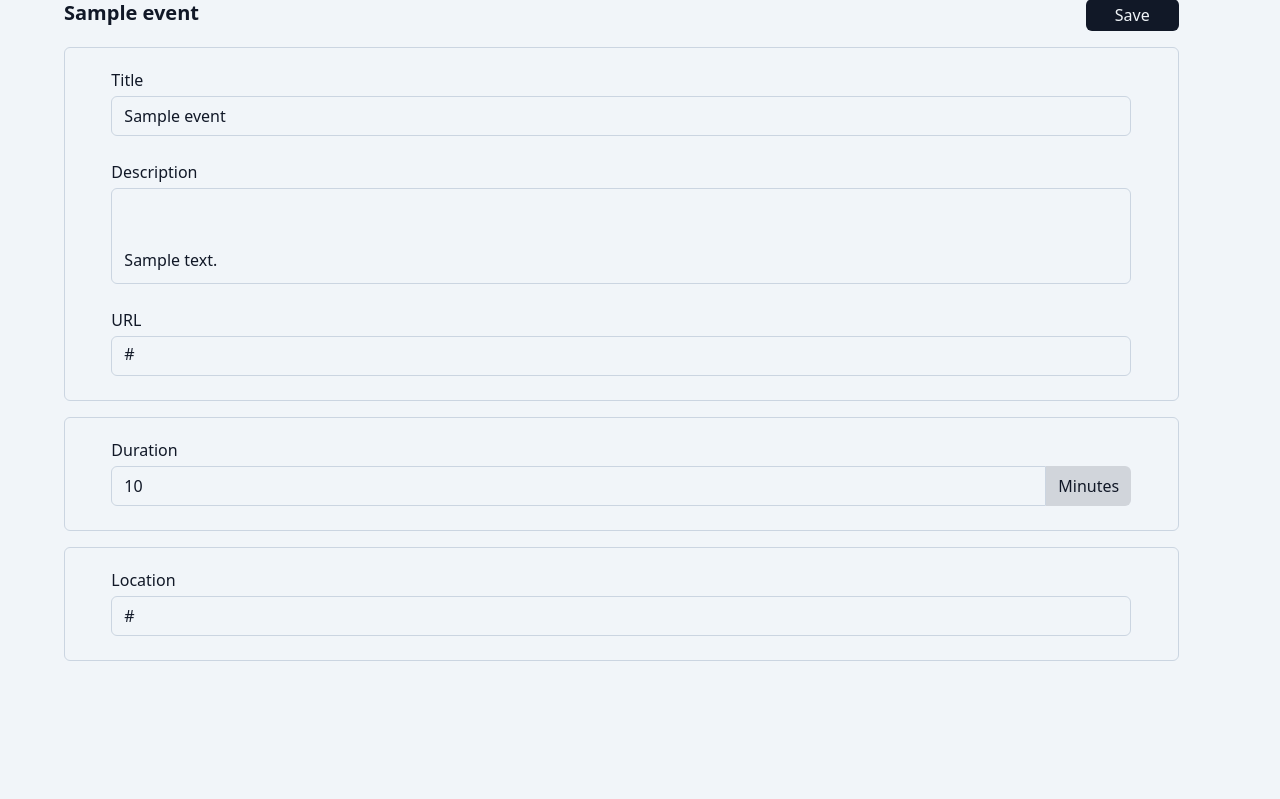
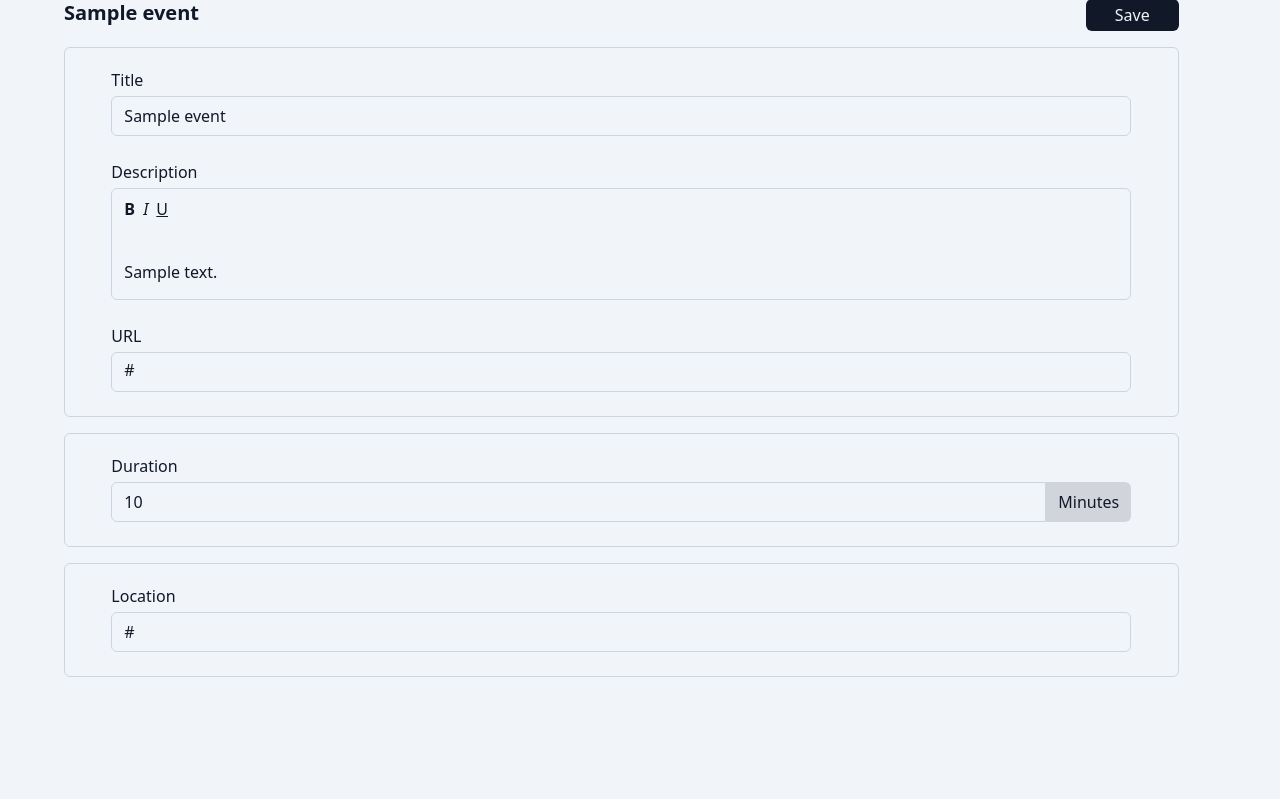
Before and after one commit to Agahan14/schedule, a FastAPI app: template src/project/templates/update_event.html in a window 1280 px wide. Shown: the part 33-832 px from the top of the page. Run offline with FastAPI, Linux system fonts and the light colour scheme; the template is opened without the code that fills it: most values are stand-ins (such as "Sample title", 1, 10 or a date in 2020); some libraries are stand-ins or nearby versions.

```diff
--- a/alembic/versions/5a87f140af4c_init.py
+++ b/alembic/versions/e9512708b2d7_init.py
@@ -1,8 +1,8 @@
 """init
 
-Revision ID: 5a87f140af4c
+Revision ID: e9512708b2d7
 Revises:
-Create Date: 2024-09-15 19:52:13.071722
+Create Date: 2024-09-16 15:47:01.654754
 
 """
 from typing import Sequence, Union
@@ -12,7 +12,7 @@ import sqlalchemy as sa
 
 
 # revision identifiers, used by Alembic.
-revision: str = '5a87f140af4c'
+revision: str = 'e9512708b2d7'
 down_revision: Union[str, None] = None
 branch_labels: Union[str, Sequence[str], None] = None
 depends_on: Union[str, Sequence[str], None] = None
--- a/src/project/templates/update_event.html
+++ b/src/project/templates/update_event.html
@@ -8,7 +8,7 @@
     </head>
     <body class="min-h-screen bg-slate-100 text-gray-900 dark:bg-gray-900 dark:text-gray-100">
         <form class="ml-16 mt-8 flex flex-col space-y-4">
-            <div class="flex h-8 w-11/12 justify-between ">
+            <div class="flex h-8 w-11/12 justify-between">
                 <div class="w-9/12">
                     <header class="text-left">
                         <h1 class="text-xl font-semibold">{{ event.title }}</h1>
@@ -22,28 +22,42 @@
                 </div>
             </div>
 
-            <div class="flex min-w-full flex-col rounded-m">
+            <div class="rounded-m flex min-w-full flex-col">
                 <div class="flex w-11/12 flex-col space-y-6 rounded-md border border-slate-300 dark:border-slate-700">
                     <div class="mx-auto mt-5 flex w-11/12 flex-col">
                         <label>Title</label>
                         <input
-                            class="mt-1 h-10 rounded-md border border-slate-300 dark:border-slate-700 bg-slate-100 pl-3 font-light placeholder-gray-900 dark:bg-gray-900 dark:placeholder-slate-100"
+                            class="mt-1 h-10 rounded-md border border-slate-300 bg-slate-100 pl-3 font-light placeholder-gray-900 dark:border-slate-700 dark:bg-gray-900 dark:placeholder-slate-100"
                             type="text"
                             placeholder="{{ event.title }}"
                         />
                     </div>
                     <div class="mx-auto flex w-11/12 flex-col">
                         <label>Description</label>
-                        <input
-                            class="mt-1 h-24 rounded-md border border-slate-300 dark:border-slate-700 bg-slate-100 pl-3 pt-12 font-light placeholder-gray-900 dark:bg-gray-900 dark:placeholder-slate-100"
-                            type="text"
-                            placeholder="{{ event.description }}"
-                        />
+
+                        <div
+                            class="relative mt-1 flex h-28 flex-col rounded-md border border-slate-300 bg-slate-100 pl-3 pt-12 font-light dark:border-slate-700 dark:bg-gray-900"
+                        >
+                            <div class="absolute top-2 flex space-x-2">
+                                <span class="cursor-pointer font-bold">B</span>
+                                <!-- Bold -->
+                                <span class="cursor-pointer italic">I</span>
+                                <!-- Italic -->
+                                <span class="cursor-pointer underline">U</span>
+                                <!-- Underline -->
+                            </div>
+
+                            <input
+                                class="h-3/4 bg-slate-100 pt-6 placeholder-gray-900 dark:bg-gray-900 dark:placeholder-slate-100"
+                                type="text"
+                                placeholder="{{ event.description }}"
+                            />
+                        </div>
                     </div>
                     <div class="mx-auto flex w-11/12 flex-col">
                         <label>URL</label>
                         <input
-                            class="mb-6 mt-1 h-10 rounded-md border border-slate-300 dark:border-slate-700 bg-slate-100 pb-1 pl-3 font-light placeholder-gray-900 dark:bg-gray-900 dark:placeholder-slate-100"
+                            class="mb-6 mt-1 h-10 rounded-md border border-slate-300 bg-slate-100 pb-1 pl-3 font-light placeholder-gray-900 dark:border-slate-700 dark:bg-gray-900 dark:placeholder-slate-100"
                             type="text"
                             placeholder="{{ event.url }}"
                         />
@@ -52,13 +66,13 @@
             </div>
 
             <div class="flex min-w-full flex-col rounded-md">
-                <div class="flex w-11/12 flex-col space-y-6 rounded-md border border-slate-300  dark:border-slate-700">
+                <div class="flex w-11/12 flex-col space-y-6 rounded-md border border-slate-300 dark:border-slate-700">
                     <div class="mx-auto mt-5 flex w-11/12 flex-col">
                         <label>Duration</label>
 
                         <div class="flex justify-between">
                             <input
-                                class="mb-6 mt-1 h-10 w-11/12 rounded-l-md border border-slate-300 dark:border-slate-700 bg-slate-100 pl-3 font-thin placeholder-gray-900 dark:bg-gray-900 dark:placeholder-slate-100"
+                                class="mb-6 mt-1 h-10 w-11/12 rounded-l-md border border-slate-300 bg-slate-100 pl-3 font-thin placeholder-gray-900 dark:border-slate-700 dark:bg-gray-900 dark:placeholder-slate-100"
                                 type="text"
                                 placeholder="{{ event.duration }}"
                             />
@@ -77,7 +91,7 @@
                     <div class="mx-auto mt-5 flex w-11/12 flex-col">
                         <label>Location</label>
                         <input
-                            class="mb-6 mt-1 h-10 rounded-md border border-slate-300 dark:border-slate-700 bg-slate-100 pl-3 font-light placeholder-gray-900 dark:bg-gray-900 dark:placeholder-slate-100"
+                            class="mb-6 mt-1 h-10 rounded-md border border-slate-300 bg-slate-100 pl-3 font-light placeholder-gray-900 dark:border-slate-700 dark:bg-gray-900 dark:placeholder-slate-100"
                             type="text"
                             placeholder="{{ event.location_url }}"
                         />
```
Also changed, not shown: src/project/routers/event.py (+38 -21 lines), src/project/templates/create_event.html (+13 -8 lines), src/project/templates/event.html (+5 -5 lines).
